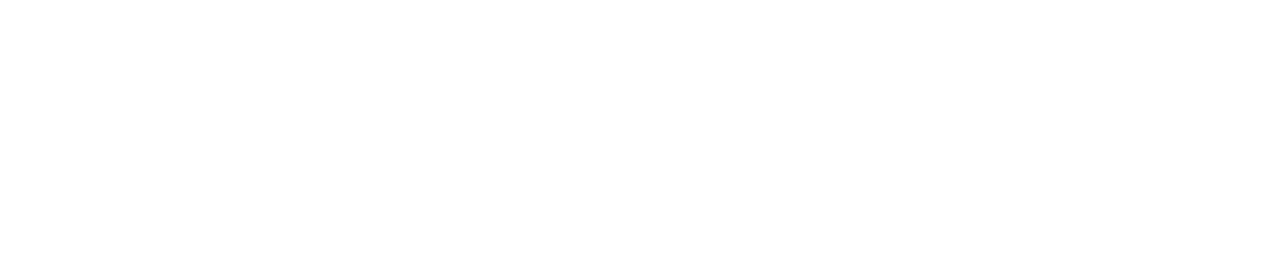
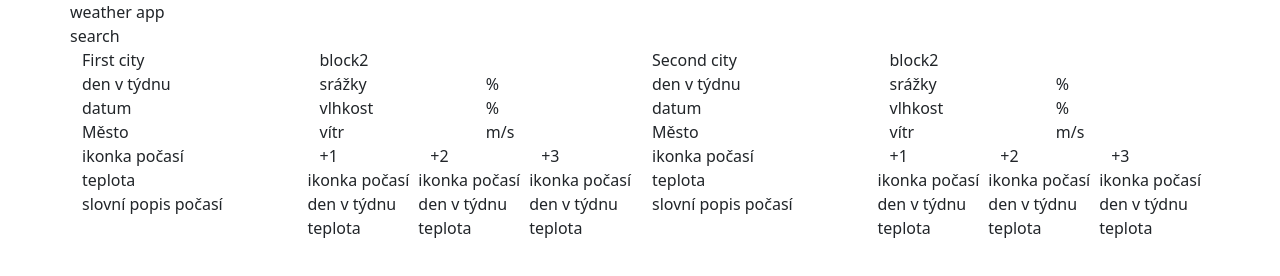
Before and after one commit to polaskovam/Weather-app, a plain HTML site: page index.html in a window 1280 px wide. Drawn offline with nearby package versions, Linux system fonts and the light colour scheme.

Commit message:
create basic HTML

```diff
--- a/index.html
+++ b/index.html
@@ -1,10 +1,129 @@
-<!DOCTYPE html>
+<!doctype html>
 <html lang="en">
 <head>
     <meta charset="UTF-8">
-    <title>Title</title>
+    <meta name="viewport"
+          content="width=device-width, user-scalable=no, initial-scale=1.0, maximum-scale=1.0, minimum-scale=1.0">
+    <meta http-equiv="X-UA-Compatible" content="ie=edge">
+    <title>Weather app</title>
+    <!--    Bootstrap CSS-->
+    <link href="https://cdn.jsdelivr.net/npm/bootstrap@5.3.0-alpha1/dist/css/bootstrap.min.css" rel="stylesheet"
+          integrity="sha384-GLhlTQ8iRABdZLl6O3oVMWSktQOp6b7In1Zl3/Jr59b6EGGoI1aFkw7cmDA6j6gD" crossorigin="anonymous">
+    <!--  Styles CSS -->
+    <link rel="stylesheet" href="styles.css">
 </head>
 <body>
+<div class="container">
+    <div class="row">
+        weather app
+    </div>
+    <div class="row">
+        search
+    </div>
+    <div class="row">
+        <!--                First city-->
+        <div class="col-12 col-lg-6 first-city">
+            <div class="row">
+                <div class="col"> First city
+                    <div class="col"> den v týdnu</div>
+                    <div class="col">datum</div>
+                    <div class="col">Město</div>
+                    <div class="col">ikonka počasí</div>
+                    <div class="col">teplota</div>
+                    <div class="col">slovní popis počasí</div>
+                </div>
+                <div class="col-12 col-sm-7"> block2
+                    <div class="row">
+                        <div class="col">srážky</div>
+                        <div class="col">%</div>
+                    </div>
+                    <div class="row">
+                        <div class="col">vlhkost</div>
+                        <div class="col"> %</div>
+                    </div>
+                    <div class="row">
+                        <div class="col">vítr</div>
+                        <div class="col">m/s</div>
+                    </div>
+                    <div class="row">
+                        <div class="col col-12 col-sm-6 col-md-4">+1
+                            <div class="row">ikonka počasí</div>
+                            <div class="row">den v týdnu</div>
+                            <div class="row">teplota</div>
+                        </div>
 
+                        <div class="col col-12 col-sm-6 col-md-4">+2
+                            <div class="row">ikonka počasí</div>
+                            <div class="row">den v týdnu</div>
+                            <div class="row">teplota</div>
+                        </div>
+                        <div class="col col-12 col-sm-6 offset-sm-3 offset-md-0 col-md-4">+3
+                            <div class="row">ikonka počasí</div>
+                            <div class="row">den v týdnu</div>
+                            <div class="row">teplota</div>
+                        </div>
+                    </div>
+                </div>
+            </div>
+        </div>
+        <!--        Second city-->
+        <div class="col-12 col-lg-6 second city">
+
+            <div class="row">
+                <div class="col">Second city
+                    <div class="col"> den v týdnu</div>
+                    <div class="col">datum</div>
+                    <div class="col">Město</div>
+                    <div class="col">ikonka počasí</div>
+                    <div class="col">teplota</div>
+                    <div class="col">slovní popis počasí</div>
+                </div>
+                <div class="col-12 col-sm-7"> block2
+                    <div class="row">
+                        <div class="col">srážky</div>
+                        <div class="col">%</div>
+                    </div>
+                    <div class="row">
+                        <div class="col">vlhkost</div>
+                        <div class="col"> %</div>
+                    </div>
+                    <div class="row">
+                        <div class="col">vítr</div>
+                        <div class="col">m/s</div>
+                    </div>
+                    <div class="row">
+                        <div class="col col-12 col-sm-6 col-md-4">+1
+                            <div class="row">ikonka počasí</div>
+                            <div class="row">den v týdnu</div>
+                            <div class="row">teplota</div>
+                        </div>
+
+                        <div class="col col-12 col-sm-6 col-md-4">+2
+                            <div class="row">ikonka počasí</div>
+                            <div class="row">den v týdnu</div>
+                            <div class="row">teplota</div>
+                        </div>
+                        <div class="col col-12 col-sm-6 offset-sm-3 offset-md-0 col-md-4">+3
+                            <div class="row">ikonka počasí</div>
+                            <div class="row">den v týdnu</div>
+                            <div class="row">teplota</div>
+                        </div>
+                    </div>
+                </div>
+            </div>
+        </div>
+    </div>
+</div>
+
+
+<!--Bootstrap-->
+<script src="https://cdn.jsdelivr.net/npm/@popperjs/core@2.11.6/dist/umd/popper.min.js"
+        integrity="sha384-oBqDVmMz9ATKxIep9tiCxS/Z9fNfEXiDAYTujMAeBAsjFuCZSmKbSSUnQlmh/jp3"
+        crossorigin="anonymous"></script>
+<script src="https://cdn.jsdelivr.net/npm/bootstrap@5.3.0-alpha1/dist/js/bootstrap.min.js"
+        integrity="sha384-mQ93GR66B00ZXjt0YO5KlohRA5SY2XofN4zfuZxLkoj1gXtW8ANNCe9d5Y3eG5eD"
+        crossorigin="anonymous"></script>
+<!--JS script-->
+<script src="index.js"></script>
 </body>
 </html>
```
